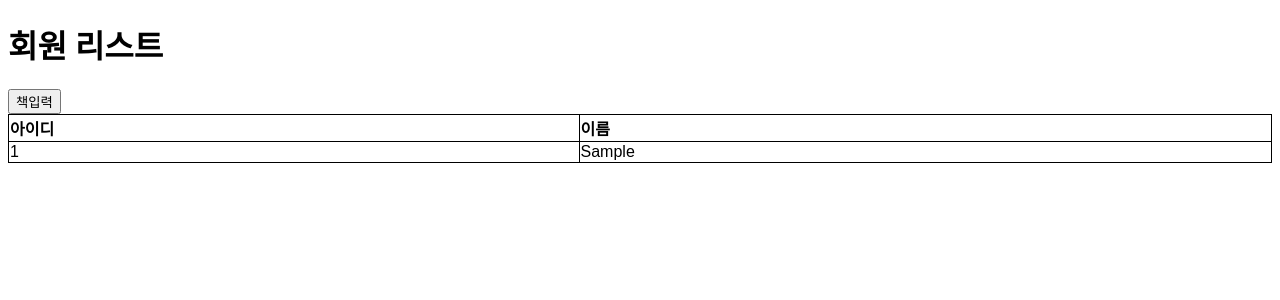
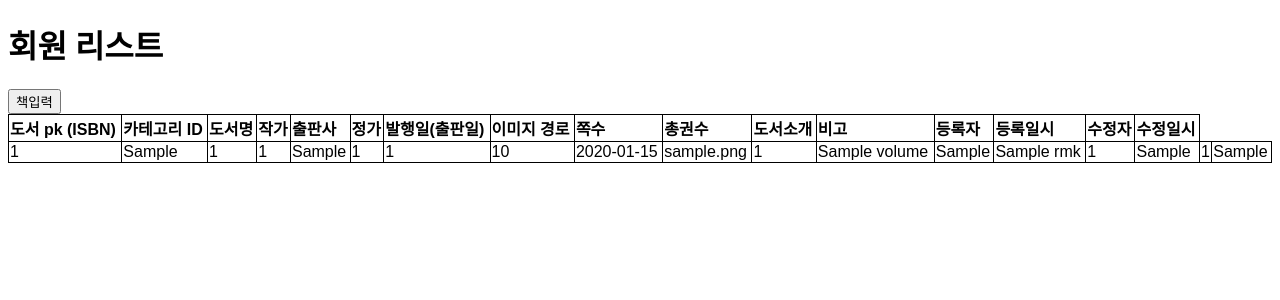
Before and after one commit to kauksy/playgroundDev, a Spring app: template bookstore2/src/main/resources/templates/book/index.html in a window 1280 px wide. Shown: the top 300 px of the page. Run offline with Thymeleaf, Linux system fonts and the light colour scheme; the template is opened without the code that fills it: most values are stand-ins (such as "Sample title", 1, 10 or a date in 2020); data that the repository does not hold is empty.

Commit message:
[bookstore2] 책정보가 추가됨에 따라 화면에 뿌려지는 부분도 수정

```diff
--- a/bookstore2/src/main/resources/templates/book/index.html
+++ b/bookstore2/src/main/resources/templates/book/index.html
@@ -28,8 +28,22 @@
 	<table>
 		<thead>
 			<tr>
-				<th>아이디</th>
-				<th>이름</th>
+				<th>도서 pk (ISBN)</th>
+				<th>카테고리 ID</th>
+				<th>도서명</th>
+				<th>작가</th>
+				<th>출판사</th>
+				<th>정가</th>
+				<th>발행일(출판일)</th>
+				<th>이미지 경로</th>
+				<th>쪽수</th>
+				<th>총권수</th>
+				<th>도서소개</th>
+				<th>비고</th>
+				<th>등록자</th>
+				<th>등록일시</th>
+				<th>수정자</th>
+				<th>수정일시</th>
 			</tr>
 		</thead>
 
@@ -37,6 +51,22 @@
 			<tr th:each="bookItem : ${bookList}"> <!-- Controller에 붙는애-->
 				<td><span th:text="${bookItem.book_id}"></span></td>
 				<td><span th:text="${bookItem.book_nm}"></span></td>
+				<td><span th:text="${bookItem.book_id}"></span></td>
+				<td><span th:text="${bookItem.cat_id}"></span></td>
+				<td><span th:text="${bookItem.book_nm}"></span></td>
+				<td><span th:text="${bookItem.author_id}"></span></td>
+				<td><span th:text="${bookItem.pb_id}"></span></td>
+				<td><span th:text="${bookItem.price}"></span></td>
+				<td><span th:text="${bookItem.pb_date}"></span></td>
+				<td><span th:text="${bookItem.book_img}"></span></td>
+				<td><span th:text="${bookItem.pages}"></span></td>
+				<td><span th:text="${bookItem.volume}"></span></td>
+				<td><span th:text="${bookItem.book_intro}"></span></td>
+				<td><span th:text="${bookItem.rmk}"></span></td>
+				<td><span th:text="${bookItem.rgr_id}"></span></td>
+				<td><span th:text="${bookItem.rgr_dtti}"></span></td>
+				<td><span th:text="${bookItem.ch_id}"></span></td>
+				<td><span th:text="${bookItem.ch_dtti}"></span></td>
 			</tr>
 		</tbody>
 	</table>
```
